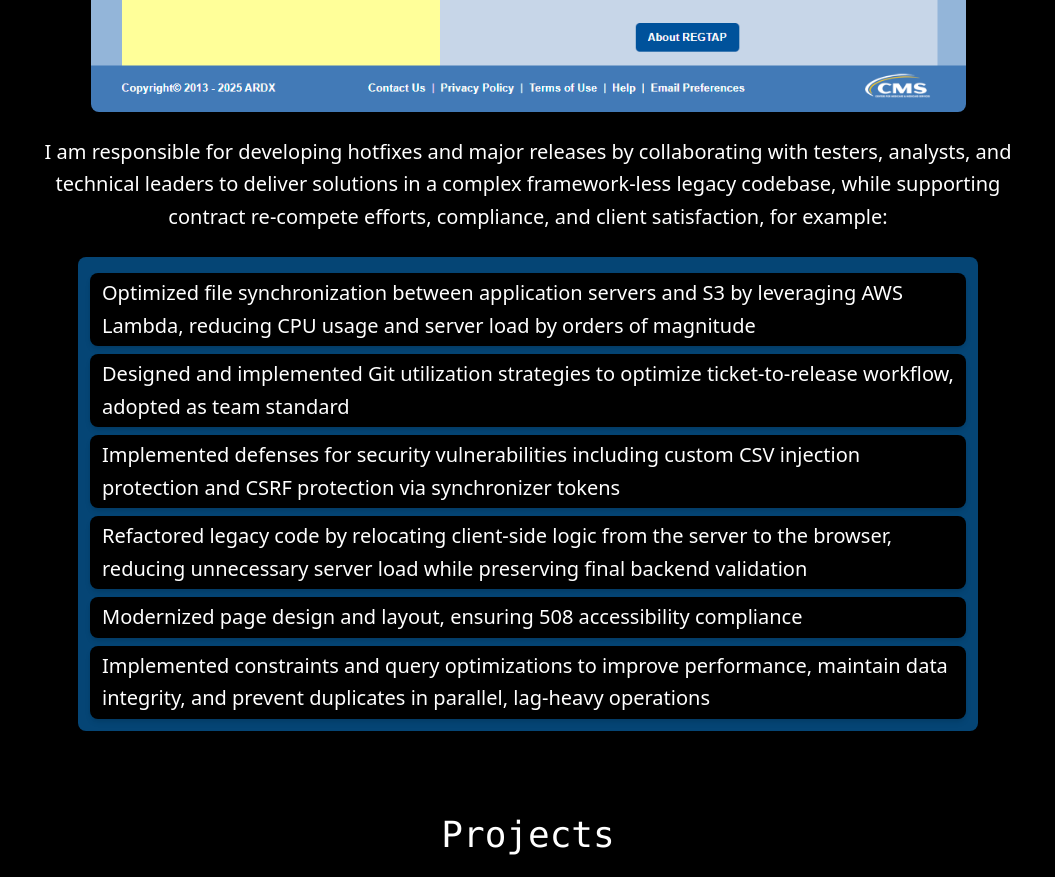
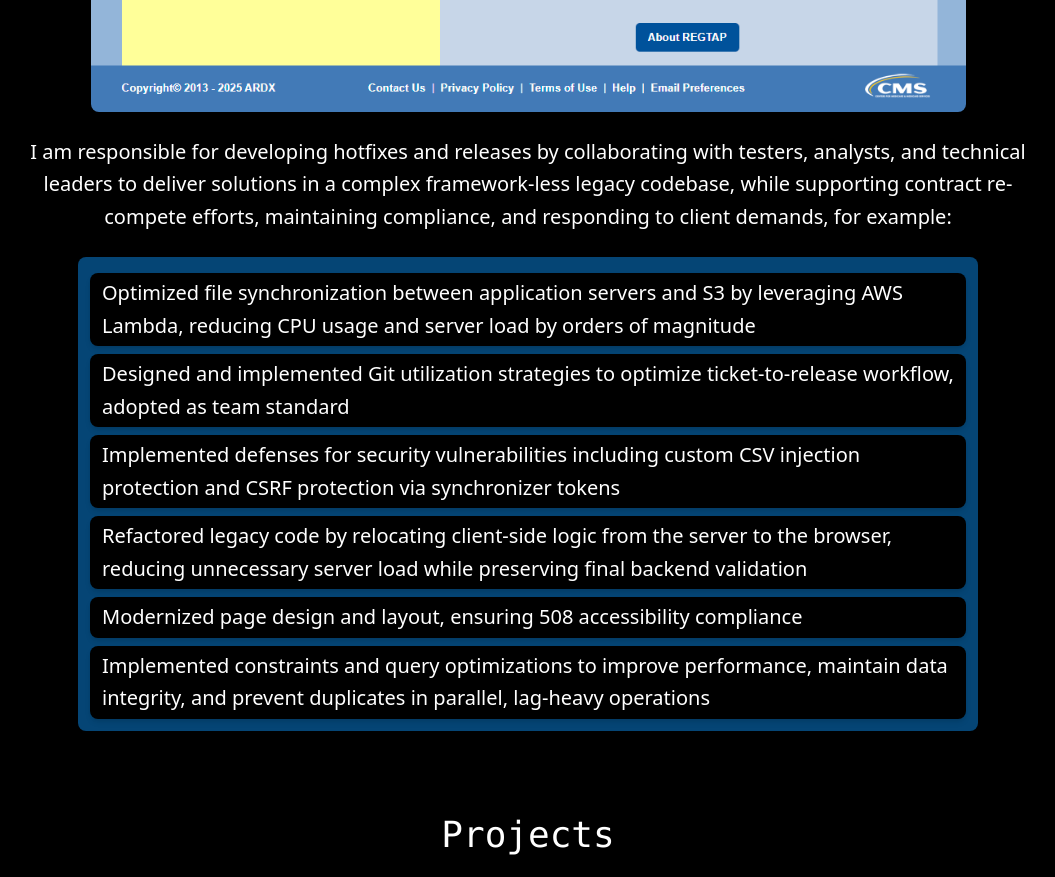
Before and after one commit to GabrielWelvaert/portfolio-website, a React (Vite) app: page /#about in a window 1280 px wide. Shown: the part 1380-2257 px from the top of the page, without its empty margins (112-1167 px from the left). Built offline with nearby package versions, Linux system fonts and the light colour scheme.

Commit message:
language

```diff
--- a/src/components/Work.jsx
+++ b/src/components/Work.jsx
@@ -11,7 +11,7 @@ export const Work = () => {
                 </div>
                 <img className="rounded-image w-7/8 h-auto" src='/REGTAP.png'></img>
                 <div className="passage-text">
-                    I am responsible for developing hotfixes and major releases by collaborating with testers, analysts, and technical leaders to deliver solutions in a complex framework-less legacy codebase, while supporting contract re-compete efforts, compliance, and client satisfaction, for example:
+                    I am responsible for developing hotfixes and releases by collaborating with testers, analysts, and technical leaders to deliver solutions in a complex framework-less legacy codebase, while supporting contract re-compete efforts, maintaining compliance, and responding to client demands, for example:
                 </div>
                 <ColumnCard
                     title=""
```
